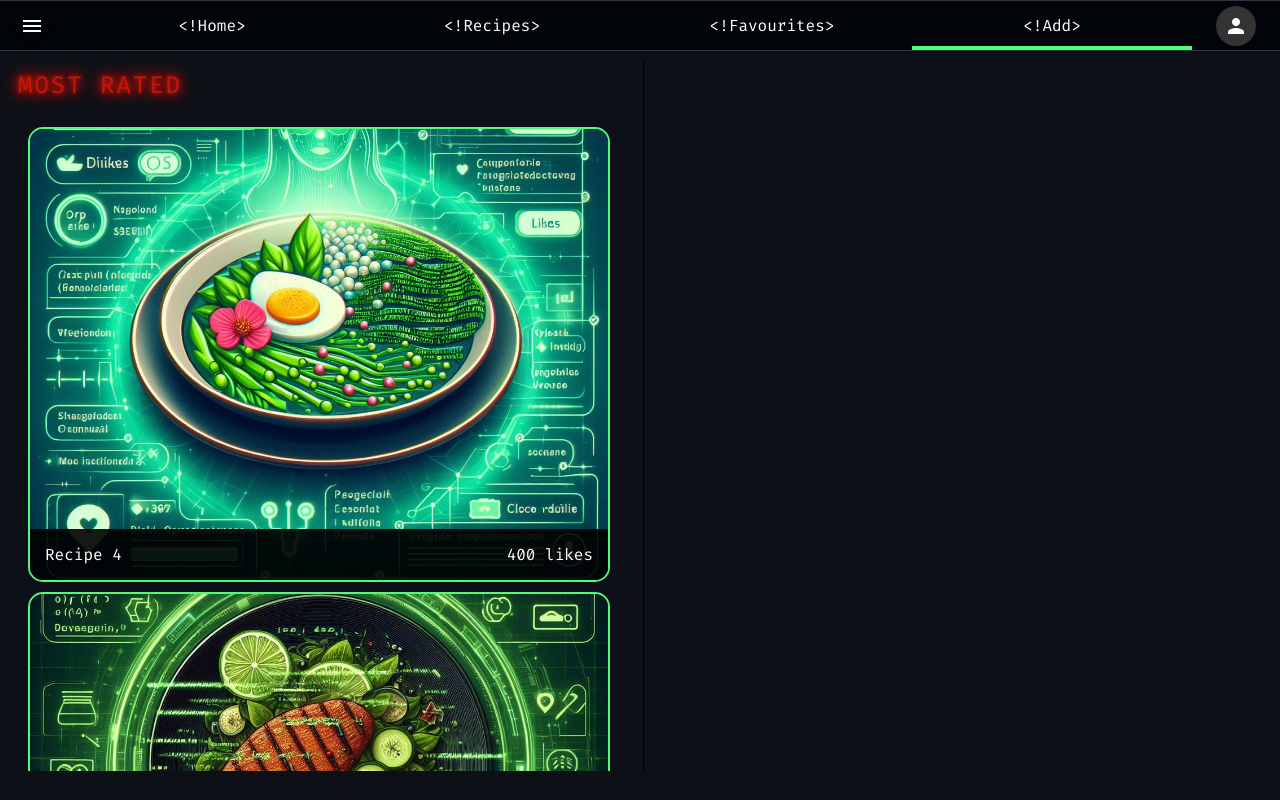
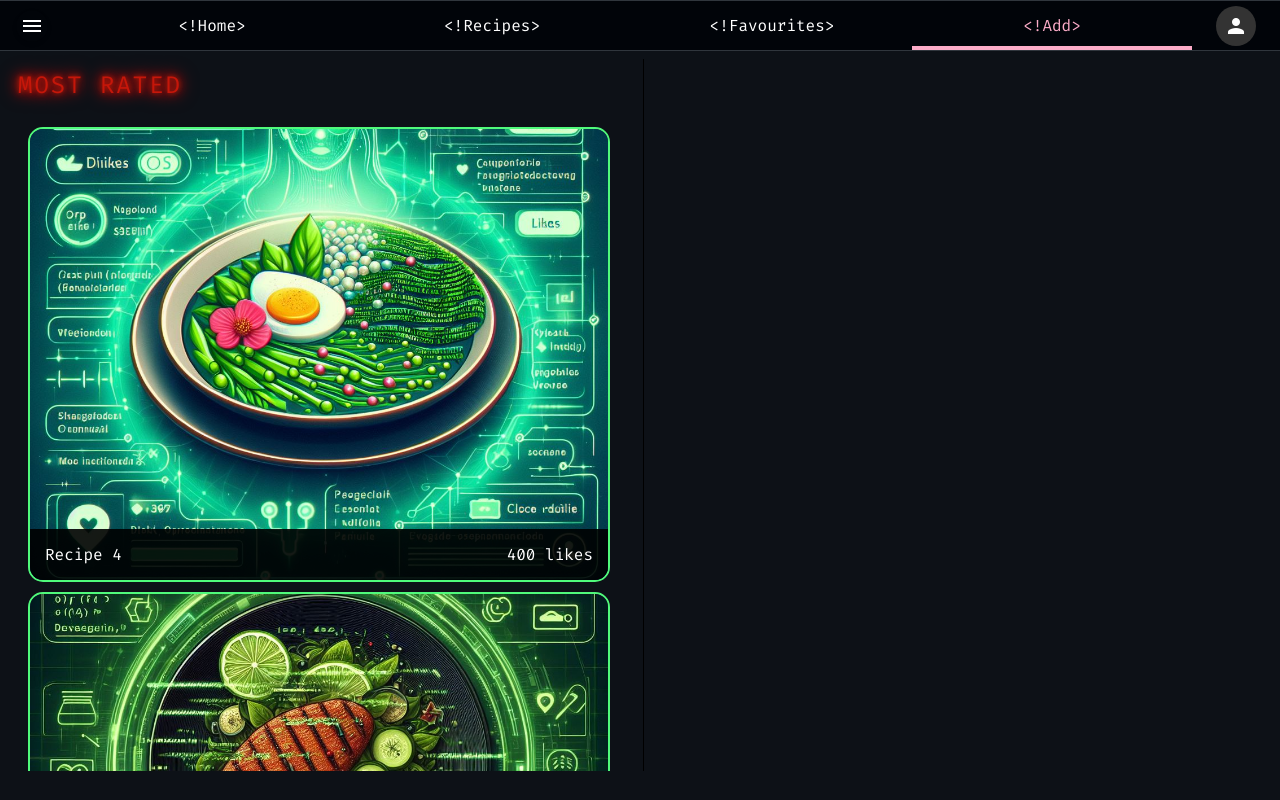
Before and after one commit to CyberStudies/P0002-Angular-Recipe-Book, an Angular app: page / in a window 1280 px wide. In both pictures the pointer is over the link 1052 px from the left and 25 px from the top of the page. Built offline with nearby package versions, Linux system fonts and the light colour scheme.

Commit message:
feat(scss): change nav-bar anchor color

```diff
--- a/src/app/components/nav-bar/nav-bar.component.scss
+++ b/src/app/components/nav-bar/nav-bar.component.scss
@@ -59,50 +59,47 @@ $box-shadow-size: 2px 4px;
   background-color: #50fa7b; /* default hover pseudo-border color */
 }
 
-.navbar a:nth-child(1):hover {
-  color: #f6d1de; /* pink pastel */
+.navbar a:nth-child(6):hover {
+  color: #fcacc8; /* pink pastel */
 }
 
-.navbar a:nth-child(1):hover:after {
-  background-color: #f6d1de; /* pink pastel pseudo-border */
+.navbar a:nth-child(6):hover:after {
+  background-color: #fcacc8; /* pink pastel pseudo-border */
 }
 
-.navbar a:nth-child(2):hover {
+.navbar a:nth-child(3):hover {
   color: #84b6f4; /* blue pastel */
 }
 
-.navbar a:nth-child(2):hover:after {
+.navbar a:nth-child(3):hover:after {
   background-color: #84b6f4; /* blue pastel pseudo-border */
 }
 
-.navbar a:nth-child(3):hover {
-  color: #77dd77; /* green pastel */
+// .navbar a:nth-child(6):hover {
+//   color: #77dd77; /* green pastel */
+// }
+
+// .navbar a:nth-child(6):hover:after {
+//   background-color: #77dd77; /* green pastel pseudo-border */
+// }
+
+.navbar a:nth-child(5):hover {
+  color: #fdfd96; /* yellow pastel */
 }
 
-.navbar a:nth-child(3):hover:after {
-  background-color: #77dd77; /* green pastel pseudo-border */
+.navbar a:nth-child(5):hover:after {
+  background-color: #fdfd96; /* yellow pastel pseudo-border */
 }
 
 .navbar a:nth-child(4):hover {
-  color: #fdfd96; /* yellow pastel */
+  color: #bc98f3; /* lilac pastel */
 }
 
 .navbar a:nth-child(4):hover:after {
-  background-color: #fdfd96; /* yellow pastel pseudo-border */
-}
-
-.navbar a:nth-child(5):hover {
-  color: #bc98f3; /* lilac pastel */
-}
-
-.navbar a:nth-child(5):hover:after {
   background-color: #bc98f3; /* lilac pastel pseudo-border */
 }
 
-.navbar a.active {
-  background-color: #6272a4;
-  color: #50fa7b;
-}
+
 
 .elements {
   display: flex;
@@ -152,7 +149,7 @@ $box-shadow-size: 2px 4px;
     // Change the background color to a darker shade
     background-color: $black;
     // Add a inset box shadow
-    @include box-shadow(true, rgba(0, 0, 0, 0.2));
+    @include box-shadow(true, rgba(107, 1, 1, 0.2));
   }
 
   // Define the focus effect
```
